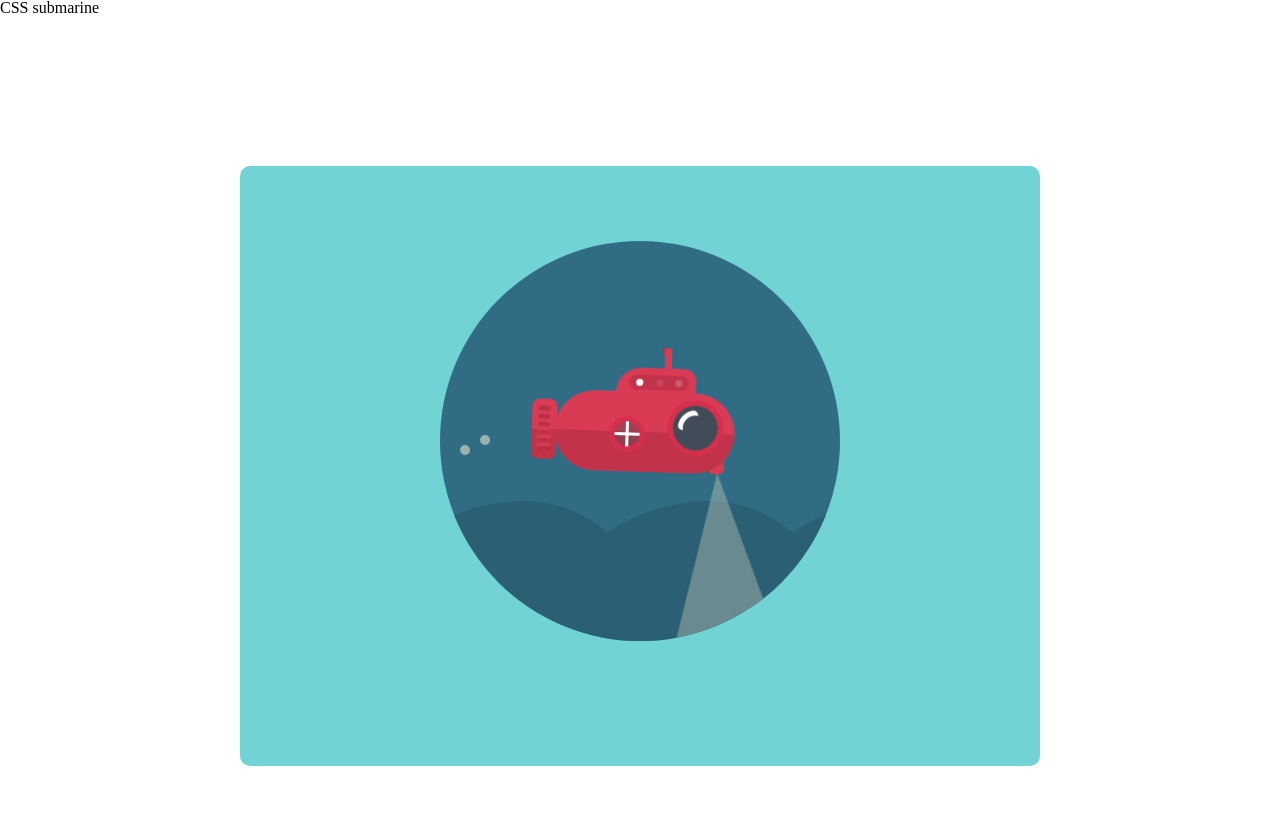
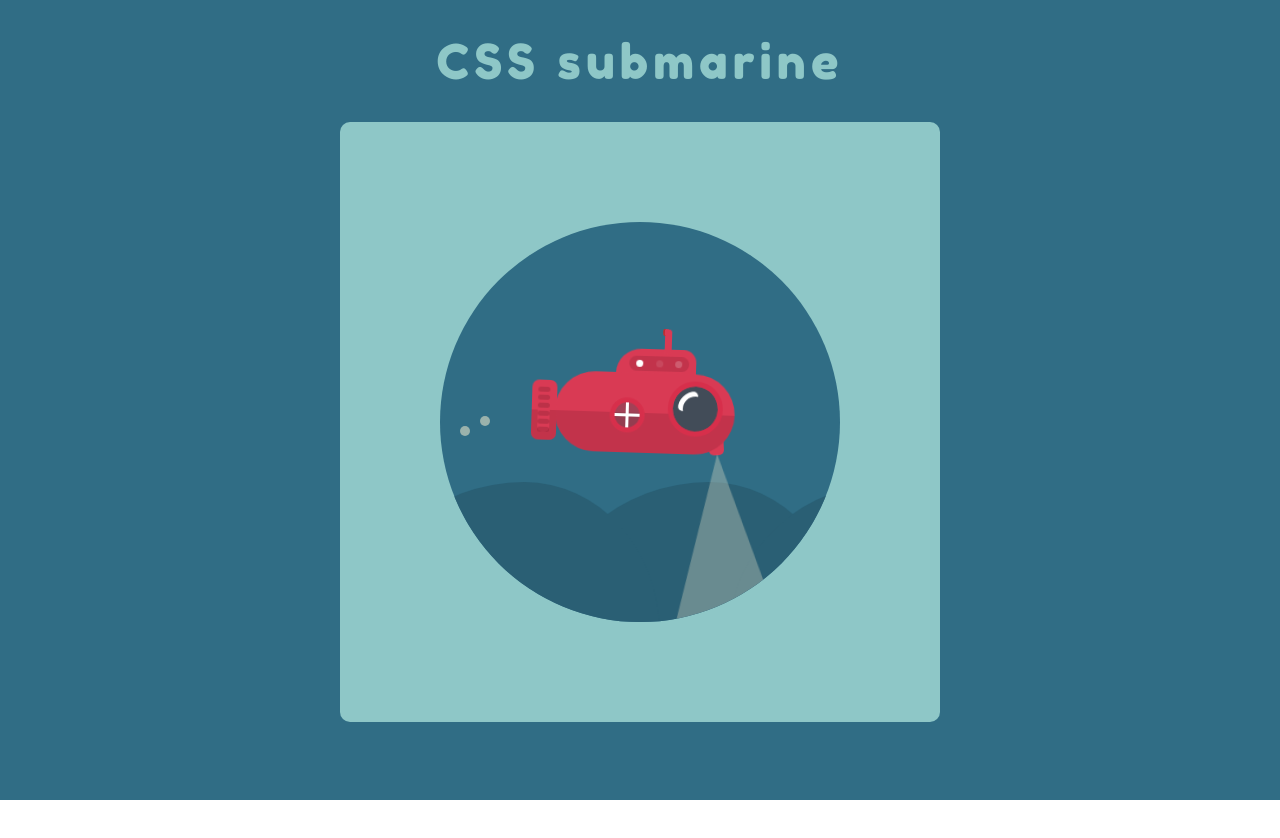
Before and after one commit to mooolch/test, a plain HTML site: page submarine/index.html in a window 1280 px wide. After the commit the page ends 800 px from the top, so only its background shows below. Drawn offline with Linux system fonts and the light colour scheme.

Commit message:
Update style.css

```diff
--- a/submarine/css/style.css
+++ b/submarine/css/style.css
@@ -1,16 +1,40 @@
+@import url('https://fonts.googleapis.com/css2?family=Fredoka+One&display=swap');
+
 .wrapper {
 	overflow: hidden;
 	min-height: 100%;
 	position: relative;
+	background: #306d85;
+	font-family: 'Fredoka One', cursive;
+}
+
+
+.header{
+	padding: 25px;
+	text-align: center;
+}
+
+.header__title{
+	font-size: 48px;
+	line-height: 1.5;
+	color: #8ec7c7;
+	letter-spacing: 5px;
+}
+
+
+.main {
+	display: flex;
+	justify-content: center;
 }
 
 .main__container {
-	width: 800px;
+	width: 600px;
 	height: 600px;
-	padding: 75px;
-	margin: 150px auto;
+	display: flex;
+	align-items: center;
+	justify-content: center;
 	border-radius: 10px;
-	background: #71d3d3;
+	background: #8ec7c7;
 }
 
 .sea {
@@ -18,16 +42,13 @@
 	height: 400px;
 	padding: 25px;
 	border-radius: 50%;
-	margin: 0 auto;
-	background-color: #306d85;
+	background: #306d85;
 	position: relative;
 	overflow: hidden;
 }
 
-.sea__bubbles {
-}
 .sea__buble {
-	background-color: #e7e4c894;
+	background: #e7e4c894;
 	width: 10px;
 	height: 10px;
 	border-radius: 50%;
@@ -85,7 +106,6 @@
 		top: 205px;
 	}
 	50% {
-
 		top: 210px;
 	}
 	100% {
@@ -97,7 +117,7 @@
 .sea__wave {
 	width: 300px;
 	height: 150px;
-	background-color: #2a5f74;
+	background: #2a5f74;
 	position: relative;
 	bottom: 70px;
 	right: 80px;
@@ -110,7 +130,7 @@
 	display: block;
 	width: 300px;
 	height: 150px;
-	background-color: #2a5f74;
+	background: #2a5f74;
 	position: absolute;
 	bottom: 0px;
 	left: 185px;
@@ -121,7 +141,7 @@
 	display: block;
 	width: 300px;
 	height: 150px;
-	background-color: #2a5f74;
+	background: #2a5f74;
 	position: absolute;
 	top: 0px;
 	left: -185px;
@@ -141,7 +161,7 @@
 .sea__wave2 {
 	width: 300px;
 	height: 150px;
-	background-color: #204a5a;
+	background: #204a5a;
 	position: absolute;
 	top: 350px;
 	right: -270px;
@@ -154,7 +174,7 @@
 	display: block;
 	height: 60px;
 	width: 70px;
-	background-color: #d3c3b4;
+	background: #d3c3b4;
 	border-radius: 84% 16% 84% 16% / 16% 87% 13% 84%;
 	position: absolute;
 	top: -30px;
@@ -175,7 +195,7 @@
 .sea__tree {
 	height: 200px;
 	width: 7px;
-	background-color: #d3c3b4;
+	background: #d3c3b4;
 	border-radius: 3px;
 	position: absolute;
 	right: -50px;
@@ -185,7 +205,7 @@
 .sea__tree2 {
 	height: 150px;
 	width: 7px;
-	background-color: #d3c3b4;
+	background: #d3c3b4;
 	border-radius: 3px;
 	position: absolute;
 	left: 20px;
@@ -196,7 +216,7 @@
 .tree__stick {
 	width: 7px;
 	height: 25px;
-	background-color: #d3c3b4;
+	background: #d3c3b4;
 	border-radius: 3px;
 	transform-origin: bottom;
 }
@@ -311,7 +331,7 @@
 }
 
 .head__dots {
-	display: inline-block;
+	display: block;
 	width: 7px;
 	height: 7px;
 	border-radius: 50%;
@@ -372,7 +392,7 @@
 	top: 12px;
 	right: 17px;
 	outline: 5px solid #d72f4b;
-	background-color: #424c58;
+	background: #424c58;
 }
 
 .illuminator__shadow {
@@ -403,9 +423,8 @@
 	top: 25px;
 	right: 90px;
 	border: 5px solid #d72f4b;
-	background-color: #424c585d;
+	background: #424c585d;
 	animation: propeller 0.8s linear infinite;
-	display: flex;
 }
 
 @keyframes propeller {
```
